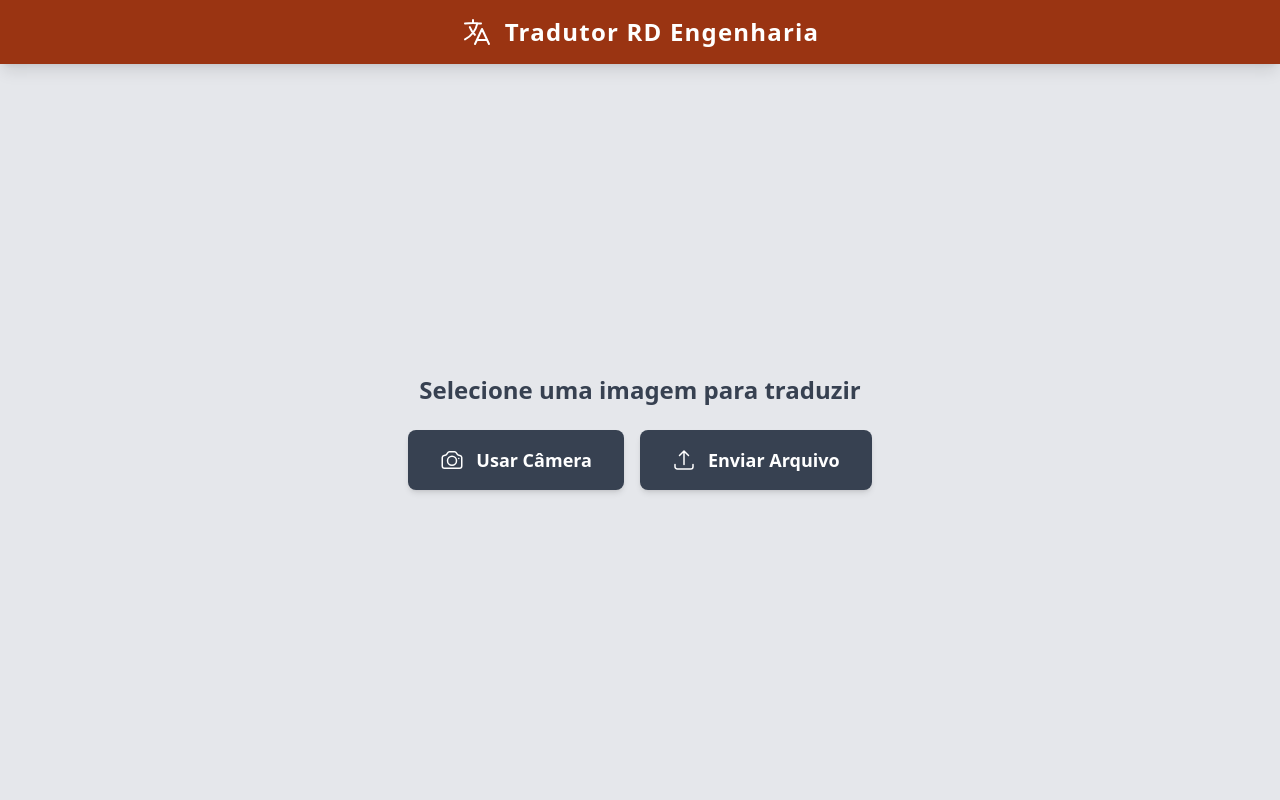
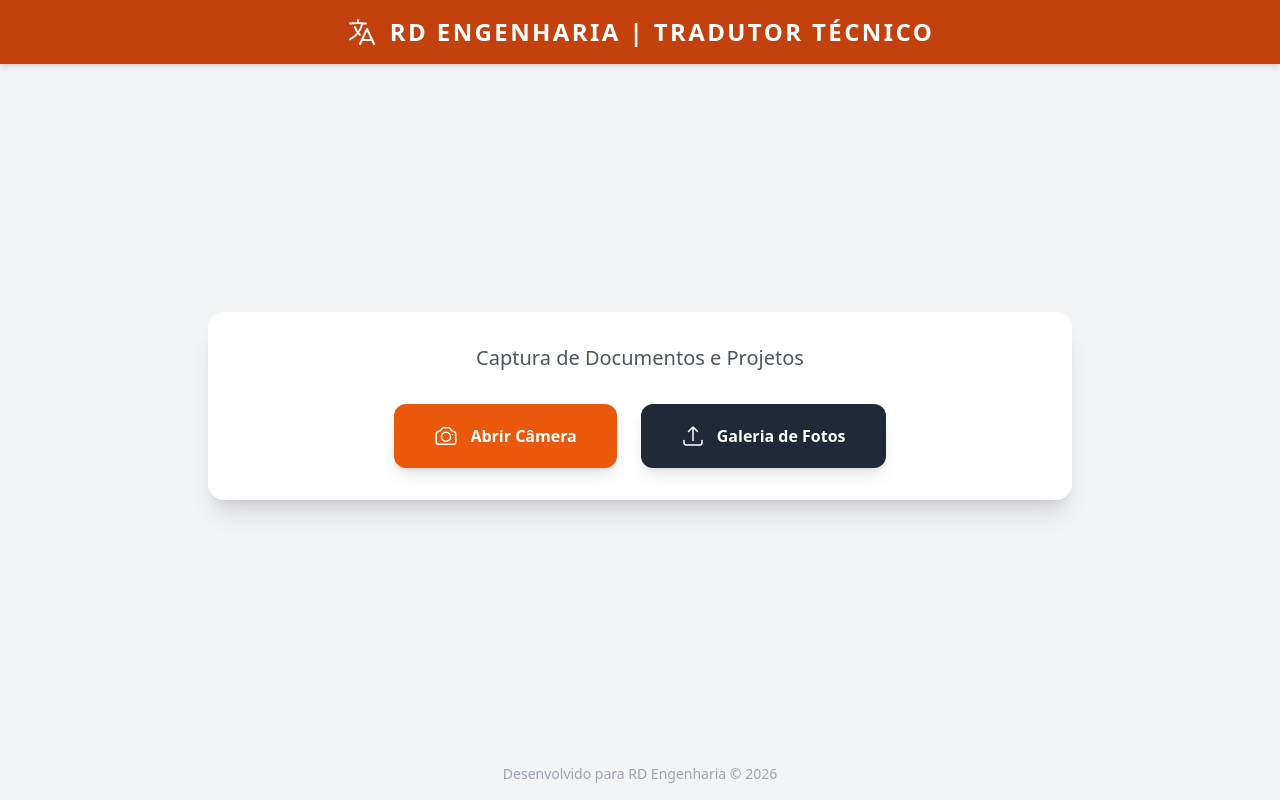
Before and after one commit to RdEngenharia/tradutor-rd-engenharia, a React (Vite) app: page / in a window 1280 px wide. Built offline with nearby package versions, Linux system fonts and the light colour scheme; no server answers.

Commit message:
App corrigido com biblioteca oficial e base path

```diff
--- a/App.tsx
+++ b/App.tsx
@@ -1,6 +1,5 @@
-
 import React, { useState, useCallback, useRef, useEffect } from 'react';
-import { GoogleGenAI } from "@google/genai";
+import { GoogleGenerativeAI } from "@google/generative-ai";
 
 // --- Ícones ---
 const EngineeringIcon: React.FC<{ className?: string }> = ({ className }) => (
@@ -19,10 +18,9 @@ const UploadIcon: React.FC<{ className?: string }> = ({ className }) => (
     </svg>
 );
 
-
 // --- Configuração da API ---
-// Em um projeto Vite real, use: const API_KEY = import.meta.env.VITE_GEMINI_API_KEY;
-const API_KEY = process.env.API_KEY;
+// Padrão Vite: busca primeiro nas variáveis de ambiente do deploy
+const API_KEY = import.meta.env.VITE_GEMINI_API_KEY;
 
 const App: React.FC = () => {
     const [imagePreview, setImagePreview] = useState<string | null>(null);
@@ -72,7 +70,6 @@ const App: React.FC = () => {
         }
     }, []);
 
-    // --- Lógica de Upload e Processamento ---
     const handleFileChange = (event: React.ChangeEvent<HTMLInputElement>) => {
         const file = event.target.files?.[0];
         if (file) {
@@ -92,7 +89,7 @@ const App: React.FC = () => {
             return;
         }
         if (!API_KEY) {
-            setError("Chave de API do Gemini não configurada. Verifique seu arquivo .env.");
+            setError("Chave de API não encontrada. Verifique se definiu VITE_GEMINI_API_KEY no GitHub Secrets.");
             return;
         }
 
@@ -101,8 +98,9 @@ const App: React.FC = () => {
         setTranslatedText(null);
 
         try {
-            const ai = new GoogleGenAI({ apiKey: API_KEY });
-            const model = 'gemini-flash-latest';
+            // Ajustado para a biblioteca correta @google/generative-ai
+            const genAI = new GoogleGenerativeAI(API_KEY);
+            const model = genAI.getGenerativeModel({ model: "gemini-1.5-flash" });
 
             const imagePart = {
                 inlineData: {
@@ -111,24 +109,21 @@ const App: React.FC = () => {
                 },
             };
 
-            const textPart = {
-                text: 'Você é um tradutor técnico de engenharia. Identifique o texto nesta imagem e traduza-o para o Português do Brasil, mantendo os termos técnicos da área.',
-            };
+            const prompt = 'Você é um tradutor técnico de engenharia. Identifique o texto nesta imagem e traduza-o para o Português do Brasil, mantendo os termos técnicos da área e formatando de forma clara.';
 
-            const response = await ai.models.generateContent({
-                model: model,
-                contents: { parts: [imagePart, textPart] },
-            });
+            const result = await model.generateContent([prompt, imagePart]);
+            const response = await result.response;
+            const text = response.text();
 
-            if (response.text) {
-                setTranslatedText(response.text.trim());
+            if (text) {
+                setTranslatedText(text.trim());
             } else {
                 throw new Error("A resposta da API estava vazia.");
             }
 
         } catch (err) {
             console.error("Gemini API Error:", err);
-            setError("Falha ao traduzir. A chave de API pode ser inválida ou o serviço está indisponível.");
+            setError("Falha ao traduzir. Verifique sua conexão ou a validade da sua Chave API.");
         } finally {
             setIsLoading(false);
         }
@@ -144,26 +139,25 @@ const App: React.FC = () => {
         if(fileInputRef.current) fileInputRef.current.value = "";
     };
 
-    // --- Renderização ---
     return (
-        <div className="min-h-screen bg-gray-200 flex flex-col font-sans">
-            <header className="w-full bg-orange-800 text-white shadow-lg">
+        <div className="min-h-screen bg-gray-100 flex flex-col font-sans">
+            <header className="w-full bg-orange-700 text-white shadow-md">
                 <div className="max-w-4xl mx-auto p-4 flex items-center justify-center space-x-3">
                     <EngineeringIcon className="w-8 h-8"/>
-                    <h1 className="text-2xl font-bold tracking-wider">Tradutor RD Engenharia</h1>
+                    <h1 className="text-xl md:text-2xl font-bold uppercase tracking-widest">RD Engenharia | Tradutor Técnico</h1>
                 </div>
             </header>
 
-            <main className="flex-grow flex flex-col items-center justify-center p-4 md:p-8 w-full max-w-4xl mx-auto">
+            <main className="flex-grow flex flex-col items-center justify-center p-4 w-full max-w-4xl mx-auto">
                 {!imagePreview && !isCameraActive && (
-                    <div className="text-center">
-                        <h2 className="text-2xl font-semibold text-gray-700 mb-6">Selecione uma imagem para traduzir</h2>
-                        <div className="flex flex-col md:flex-row gap-4">
-                            <button onClick={() => setIsCameraActive(true)} className="flex items-center justify-center gap-3 text-lg font-semibold bg-gray-700 text-white px-8 py-4 rounded-lg shadow-md hover:bg-gray-800 transition-transform transform hover:scale-105">
-                               <CameraIcon className="w-6 h-6"/> Usar Câmera
+                    <div className="bg-white p-8 rounded-2xl shadow-xl text-center w-full">
+                        <h2 className="text-xl font-medium text-gray-600 mb-8">Captura de Documentos e Projetos</h2>
+                        <div className="flex flex-col md:flex-row justify-center gap-6">
+                            <button onClick={() => setIsCameraActive(true)} className="flex items-center justify-center gap-3 bg-orange-600 text-white px-10 py-5 rounded-xl font-bold shadow-lg hover:bg-orange-700 transition-all">
+                               <CameraIcon className="w-6 h-6"/> Abrir Câmera
                             </button>
-                            <button onClick={() => fileInputRef.current?.click()} className="flex items-center justify-center gap-3 text-lg font-semibold bg-gray-700 text-white px-8 py-4 rounded-lg shadow-md hover:bg-gray-800 transition-transform transform hover:scale-105">
-                                <UploadIcon className="w-6 h-6"/> Enviar Arquivo
+                            <button onClick={() => fileInputRef.current?.click()} className="flex items-center justify-center gap-3 bg-gray-800 text-white px-10 py-5 rounded-xl font-bold shadow-lg hover:bg-black transition-all">
+                                <UploadIcon className="w-6 h-6"/> Galeria de Fotos
                             </button>
                             <input type="file" ref={fileInputRef} onChange={handleFileChange} className="hidden" accept="image/*" />
                         </div>
@@ -172,35 +166,46 @@ const App: React.FC = () => {
 
                 {isCameraActive && (
                     <div className="w-full flex flex-col items-center gap-4">
-                        <video ref={videoRef} autoPlay playsInline className="w-full rounded-lg shadow-xl border-4 border-gray-300"/>
-                        <button onClick={handleCapture} className="bg-orange-800 text-white font-bold px-10 py-4 rounded-lg text-xl shadow-lg hover:bg-orange-900 transition-transform transform hover:scale-105">Capturar Foto</button>
+                        <video ref={videoRef} autoPlay playsInline className="w-full max-w-md rounded-xl shadow-2xl border-4 border-orange-700"/>
+                        <div className="flex gap-4">
+                            <button onClick={handleCapture} className="bg-orange-700 text-white font-bold px-8 py-4 rounded-full shadow-lg">Tirar Foto</button>
+                            <button onClick={() => setIsCameraActive(false)} className="bg-gray-500 text-white font-bold px-8 py-4 rounded-full">Cancelar</button>
+                        </div>
                     </div>
                 )}
 
                 {imagePreview && (
                     <div className="w-full flex flex-col items-center gap-6">
-                        <h2 className="text-2xl font-semibold text-gray-700">Imagem Selecionada</h2>
-                        <img src={imagePreview} alt="Preview" className="max-w-full md:max-w-lg rounded-lg shadow-xl border-4 border-gray-300" />
+                        <img src={imagePreview} alt="Preview" className="w-full max-w-md rounded-lg shadow-lg border-2 border-gray-300" />
 
                         {!translatedText && !isLoading && (
-                             <button onClick={handleTranslate} className="bg-orange-800 text-white font-bold px-10 py-4 rounded-lg text-xl shadow-lg hover:bg-orange-900 transition-transform transform hover:scale-105">
-                                Traduzir Agora
+                             <button onClick={handleTranslate} className="bg-orange-700 text-white font-black px-12 py-5 rounded-xl text-xl shadow-2xl hover:bg-orange-800 animate-bounce">
+                                EXECUTAR TRADUÇÃO
                             </button>
                         )}
 
-                        <div className="w-full bg-white rounded-lg shadow-lg p-6 mt-4">
-                            <h3 className="text-xl font-semibold text-gray-800 mb-4">Resultado da Tradução</h3>
-                            {isLoading && <p className="text-gray-600 animate-pulse">Carregando... Por favor, aguarde.</p>}
-                            {error && <p className="text-red-600 font-semibold">{error}</p>}
-                            {translatedText && <p className="text-gray-800 text-lg whitespace-pre-wrap">{translatedText}</p>}
+                        <div className="w-full bg-white rounded-xl shadow-2xl p-6 border-t-8 border-orange-700">
+                            <h3 className="text-lg font-bold text-orange-900 mb-4 border-b pb-2">LAUDO DE TRADUÇÃO TÉCNICA:</h3>
+                            {isLoading && (
+                                <div className="flex items-center gap-3 text-orange-700 font-bold">
+                                    <div className="w-4 h-4 bg-orange-700 rounded-full animate-ping"></div>
+                                    Processando Inteligência Artificial...
+                                </div>
+                            )}
+                            {error && <p className="text-red-600 p-4 bg-red-50 rounded border border-red-200">{error}</p>}
+                            {translatedText && <p className="text-gray-800 text-lg leading-relaxed">{translatedText}</p>}
                         </div>
 
-                        <button onClick={resetState} className="mt-4 bg-gray-600 text-white font-semibold px-8 py-3 rounded-lg shadow-md hover:bg-gray-700 transition-transform transform hover:scale-105">
-                            Traduzir Outra Imagem
+                        <button onClick={resetState} className="text-gray-500 underline font-medium hover:text-orange-700">
+                            Limpar e Iniciar Nova Captura
                         </button>
                     </div>
                 )}
             </main>
+
+            <footer className="p-4 text-center text-gray-400 text-sm">
+                Desenvolvido para RD Engenharia &copy; 2026
+            </footer>
         </div>
     );
 };
--- a/package.json
+++ b/package.json
@@ -9,9 +9,10 @@
     "preview": "vite preview"
   },
   "dependencies": {
-    "react-dom": "^19.2.3",
+    "@google/genai": "^1.35.0",
+    "@google/generative-ai": "^0.24.1",
     "react": "^19.2.3",
-    "@google/genai": "^1.35.0"
+    "react-dom": "^19.2.3"
   },
   "devDependencies": {
     "@types/node": "^22.14.0",
```
Also changed, not shown: 1 other file (tests, documents, lock files or other folders).
